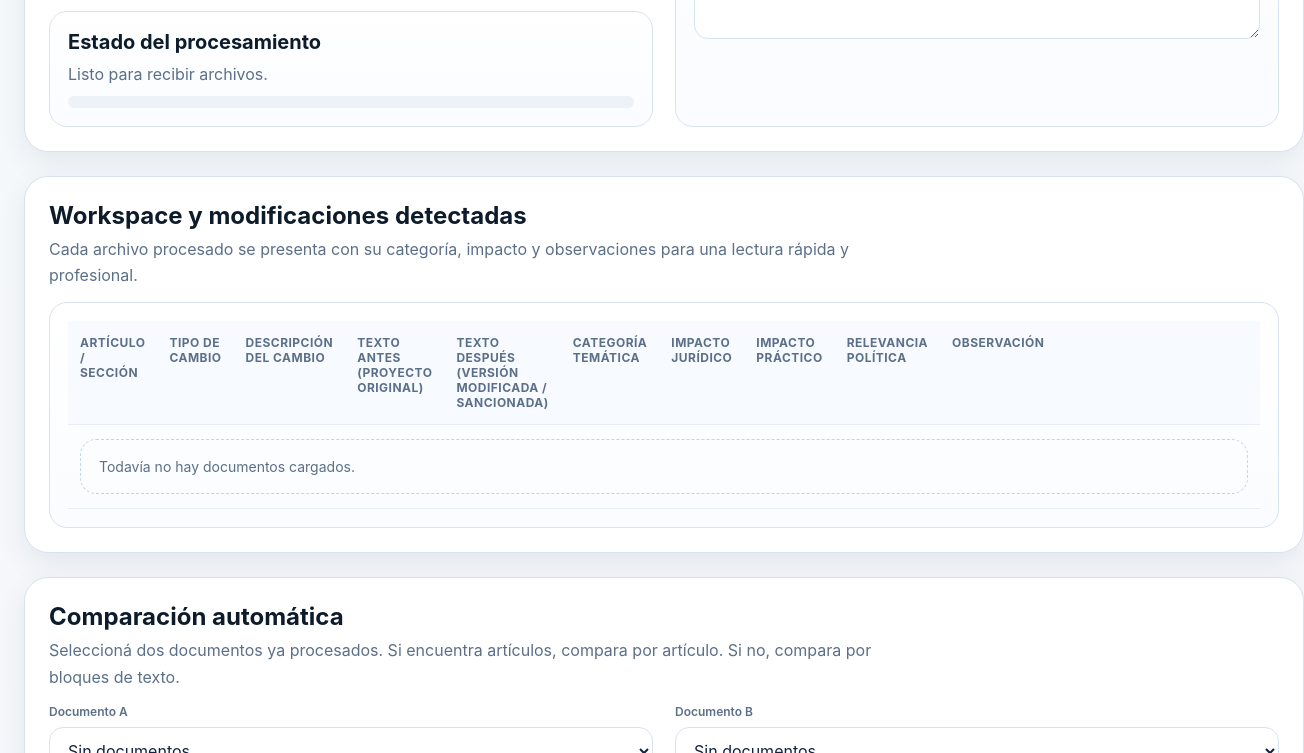
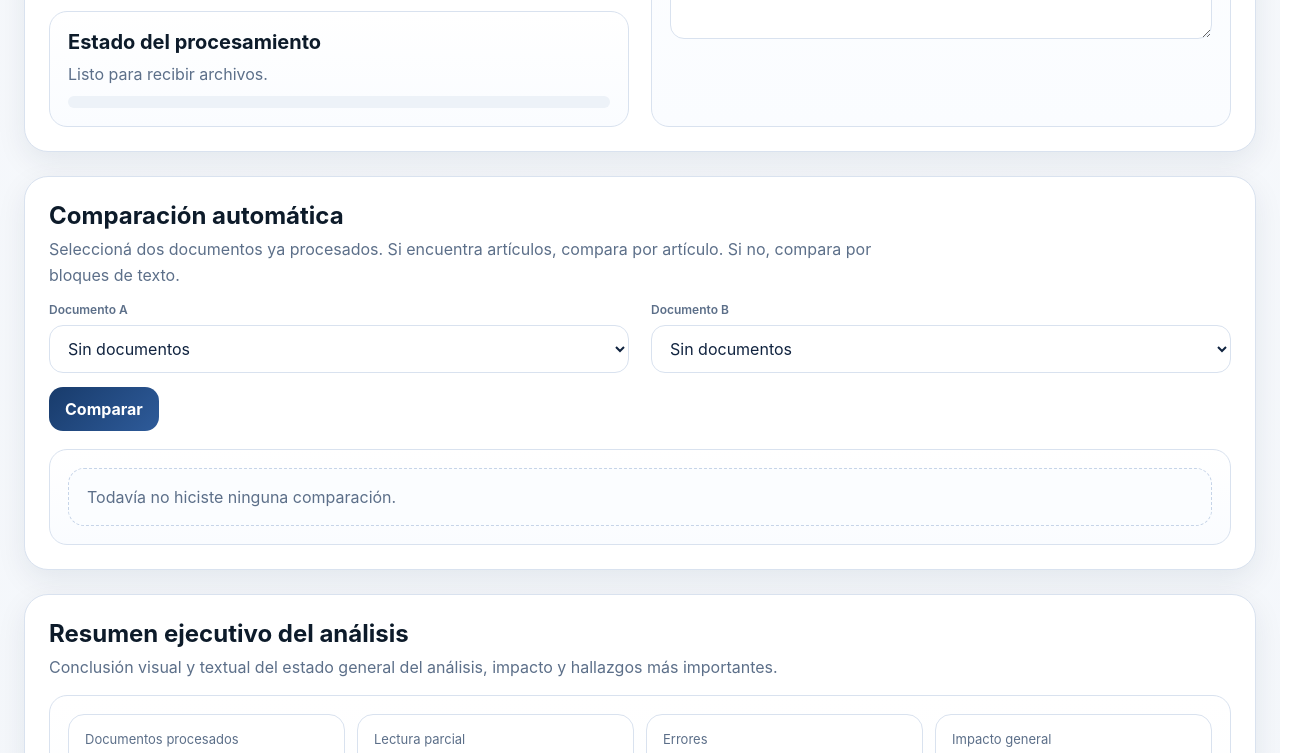
Before and after one commit to lucianageler-ctrl/app-analisis-legal, a plain HTML site: page index.html in a window 1280 px wide. Shown: the part 978-1731 px from the top of the page, 1304 px wide, since content can reach past the window. Drawn offline with nearby package versions, Linux system fonts and the light colour scheme; a script that the page names is missing.

Commit message:
Add files via upload

```diff
--- a/index.html
+++ b/index.html
@@ -599,35 +599,6 @@
       </div>
     </section>
 
-    <section class="panel">
-      <div class="panel-head">
-        <div>
-          <h2>Workspace y modificaciones detectadas</h2>
-          <p>Cada archivo procesado se presenta con su categoría, impacto y observaciones para una lectura rápida y profesional.</p>
-        </div>
-      </div>
-      <div class="panel-body">
-        <div class="workspace-table-wrap">
-          <table>
-               <thead>
-              <tr>
-                <th>ARTÍCULO / SECCIÓN</th>
-                <th>TIPO DE CAMBIO</th>
-                <th>DESCRIPCIÓN DEL CAMBIO</th>
-                <th>TEXTO ANTES (PROYECTO ORIGINAL)</th>
-                <th>TEXTO DESPUÉS (VERSIÓN MODIFICADA / SANCIONADA)</th>
-                <th>CATEGORÍA TEMÁTICA</th>
-                <th>IMPACTO JURÍDICO</th>
-                <th>IMPACTO PRÁCTICO</th>
-                <th>RELEVANCIA POLÍTICA</th>
-                <th>OBSERVACIÓN</th>
-              </tr>
-            </thead>
-            <tbody id="workspaceTableBody"></tbody>
-          </table>
-        </div>
-      </div>
-    </section>
 
     <section class="panel">
       <div class="panel-head">
@@ -1426,6 +1397,8 @@ async function exportAnalysisToWord() {
 
    function renderDocList() {
   const tableBody = $("#workspaceTableBody");
+  if (!tableBody) return;
+
   if (!state.docs.length) {
     tableBody.innerHTML = `
       <tr>
```
